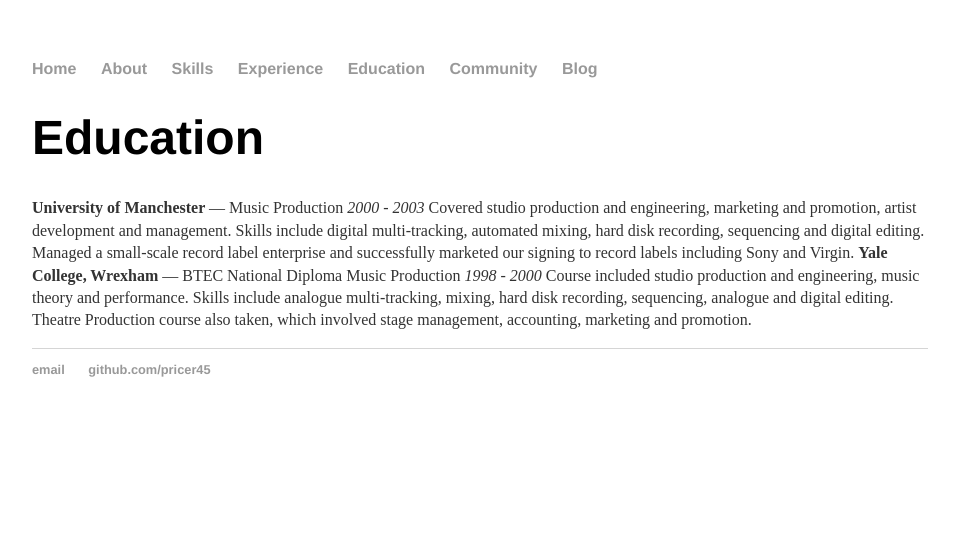
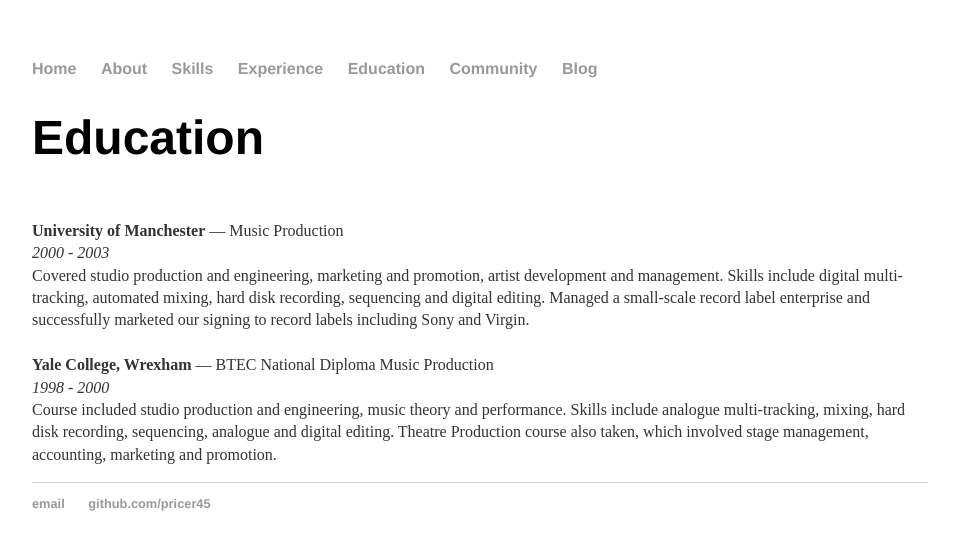
Before and after one commit to pricer45/pricer45.github.io, a Jekyll site: the page built from education.html, in a window 1280 px wide. Shown: the top 550 px of the page, without its empty margins (160-1119 px from the left). Built offline with Jekyll 4.4.1, drawn with Linux system fonts in a browser that asks for light colours.

Commit message:
Update education.html

```diff
--- a/education.html
+++ b/education.html
@@ -7,12 +7,12 @@
 <h1>Education</h1>
 
 <p>
-<b>University of Manchester </b> — Music Production
-<i>2000 - 2003</i>
-Covered studio production and engineering, marketing and promotion, artist development and management. Skills include digital multi-tracking, automated mixing, hard disk recording, sequencing and digital editing. Managed a small-scale record label enterprise and successfully marketed our signing to record labels including Sony and Virgin.
-
-<b>Yale College, Wrexham </b>— BTEC National Diploma Music Production
-<i>1998 - 2000</i>
-Course included studio production and engineering, music theory and performance. Skills include analogue multi-tracking, mixing, hard disk recording, sequencing, analogue and digital editing. Theatre Production course also taken, which involved stage management, accounting, marketing and promotion.
+<br><b>University of Manchester</b> — Music Production
+<br><i>2000 - 2003</i>
+<br>Covered studio production and engineering, marketing and promotion, artist development and management. Skills include digital multi-tracking, automated mixing, hard disk recording, sequencing and digital editing. Managed a small-scale record label enterprise and successfully marketed our signing to record labels including Sony and Virgin.
+<br>
+<br><b>Yale College, Wrexham</b> — BTEC National Diploma Music Production
+<br><i>1998 - 2000</i>
+<br>Course included studio production and engineering, music theory and performance. Skills include analogue multi-tracking, mixing, hard disk recording, sequencing, analogue and digital editing. Theatre Production course also taken, which involved stage management, accounting, marketing and promotion.
 </p>
 </div><!-- /.blurb -->
```
